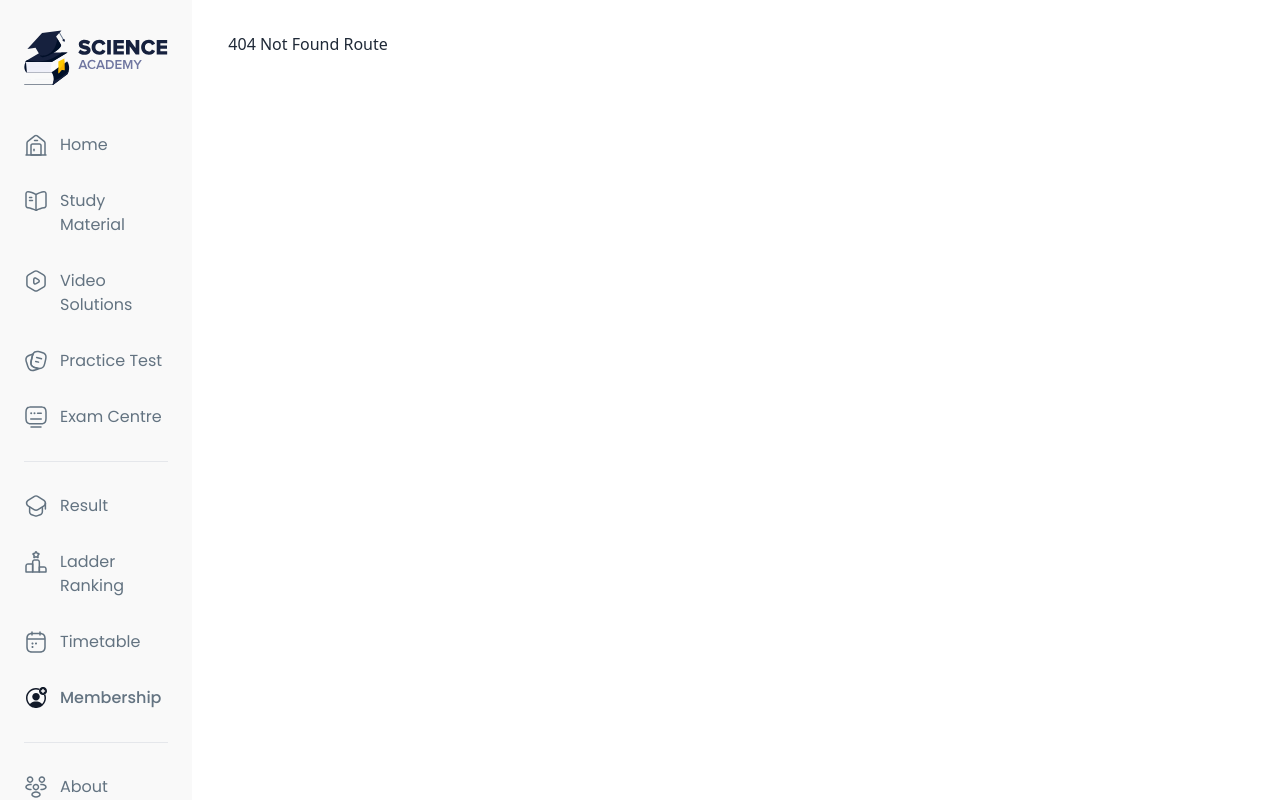
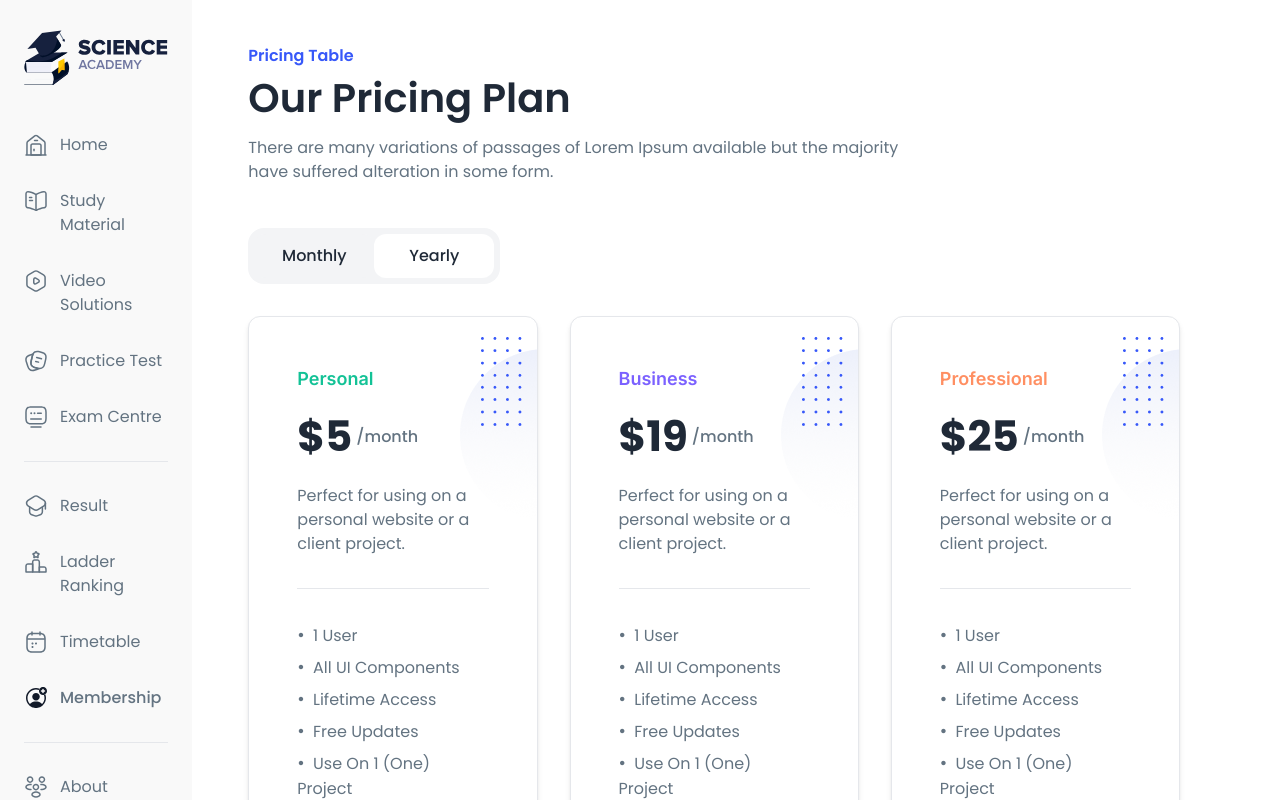
Before and after one commit to arifraj9911/sci-academy, a React (Vite) app: page /profile/membership in a window 1280 px wide. Before the commit this address had no page. Built offline with nearby package versions, Linux system fonts and the light colour scheme.

Commit message:
Added membership and pricing page

```diff
--- /dev/null
+++ b/src/Pages/Membership and Pricing/Membership.jsx
@@ -0,0 +1,26 @@
+import MembershipPricing from "../Shared/Membership Pricing/MembershipPricing";
+
+const Membership = () => {
+  return (
+    <div className="max-w-screen-desktop mx-auto px-5 font-poppins">
+      {/* top heading */}
+      <section className="py-3">
+        <h3 className="font-semibold text-primary-blue ">Pricing Table</h3>
+
+        <h1 className="text-[40px] font-semibold mb-2">Our Pricing Plan</h1>
+
+        <p className="max-w-[656px] text-[#637381]">
+          There are many variations of passages of Lorem Ipsum available but the
+          majority have suffered alteration in some form.
+        </p>
+      </section>
+
+      {/* pricing component */}
+      <section className="mt-8">
+        <MembershipPricing></MembershipPricing>
+      </section>
+    </div>
+  );
+};
+
+export default Membership;
--- /dev/null
+++ b/src/Pages/Shared/Membership Pricing/MembershipPricing.jsx
@@ -0,0 +1,165 @@
+import { useState } from "react";
+import shape from "./../../../assets/images/membership pricing/shape.png";
+
+const MembershipPricing = () => {
+  const [subscribeType, setSubscribeType] = useState("monthly");
+
+  return (
+    <div className="">
+      {/* Subscription Type Buttons */}
+      <section className="flex items-center mb-8">
+        <div className="flex items-center bg-[#F3F4F6] font-medium rounded-2xl p-1.5 h-[56px]">
+          <button
+            className={`h-full w-[120px] rounded-xl  ${
+              subscribeType === "monthly" ? "bg-[#F3F4F6]" : "bg-white"
+            }`}
+            onClick={() => setSubscribeType("monthly")}
+          >
+            Monthly
+          </button>
+          <button
+            className={`h-full w-[120px] rounded-xl  ${
+              subscribeType === "yearly" ? "bg-[#F3F4F6]" : "bg-white"
+            }`}
+            onClick={() => setSubscribeType("yearly")}
+          >
+            Yearly
+          </button>
+        </div>
+      </section>
+
+      {/* Pricing Cards */}
+      <div className="grid grid-cols-1 md:grid-cols-2 lg:grid-cols-3 gap-8 justify-center">
+        {/* Personal Plan */}
+        <div className="bg-white border border-gray-200 p-12 rounded-xl shadow-md relative">
+          <h2 className="text-[#13C296] font-semibold text-lg font-inter">
+            Personal
+          </h2>
+          {/* Shape Image */}
+          <img src={shape} alt="bg-shape" className="absolute right-0 top-5" />
+          {/* Monthly or Yearly Price */}
+          <h3 className="text-[42px] font-bold mt-3 mb-4 flex items-center">
+            ${subscribeType === "monthly" ? "5" : "59"}
+            <span className="text-base font-medium text-[#637381] ml-1">
+              /{subscribeType === "monthly" ? "month" : "year"}
+            </span>
+          </h3>
+          {/* Plan Description */}
+          <p className="text-[#637381] mb-8">
+            Perfect for using on a personal website or a client project.
+          </p>
+          <hr className="my-8" />
+          {/* Plan Details */}
+          <ul className="space-y-1 text-[#637381]">
+            <li>
+              <span className="mr-1 text-lg">•</span> 1 User
+            </li>
+            <li>
+              <span className="mr-1 text-lg">•</span> All UI Components
+            </li>
+            <li>
+              <span className="mr-1 text-lg">•</span> Lifetime Access
+            </li>
+            <li>
+              <span className="mr-1 text-lg">•</span> Free Updates
+            </li>
+            <li>
+              <span className="mr-1 text-lg">•</span> Use On 1 (One) Project
+            </li>
+            <li>
+              <span className="mr-1 text-lg">•</span> 3 Months Support
+            </li>
+          </ul>
+          {/* Button */}
+          <button className="mt-6 w-full h-[50px] text-[#3758F9] border border-[#DFE4EA] hover:bg-[#3758F9] hover:text-white rounded-lg transition-all duration-300 ease-in-out">
+            Choose Personal
+          </button>
+        </div>
+
+        {/* Business Plan */}
+        <div className="bg-white border border-gray-200 p-12 rounded-xl shadow-md relative">
+          <h2 className="text-[#7B61FF] font-semibold text-lg font-inter">
+            Business
+          </h2>
+          <img src={shape} alt="bg-shape" className="absolute right-0 top-5" />
+          <h3 className="text-[42px] font-bold mt-3 mb-4 flex items-center">
+            ${subscribeType === "monthly" ? "19" : "199"}
+            <span className="text-base font-medium text-[#637381] ml-1">
+              /{subscribeType === "monthly" ? "month" : "year"}
+            </span>
+          </h3>
+          <p className="text-[#637381] mb-8">
+            Perfect for using on a personal website or a client project.
+          </p>
+          <hr className="my-8" />
+          <ul className="space-y-1 text-[#637381]">
+            <li>
+              <span className="mr-1 text-lg">•</span> 1 User
+            </li>
+            <li>
+              <span className="mr-1 text-lg">•</span> All UI Components
+            </li>
+            <li>
+              <span className="mr-1 text-lg">•</span> Lifetime Access
+            </li>
+            <li>
+              <span className="mr-1 text-lg">•</span> Free Updates
+            </li>
+            <li>
+              <span className="mr-1 text-lg">•</span> Use On 1 (One) Project
+            </li>
+            <li>
+              <span className="mr-1 text-lg">•</span> 3 Months Support
+            </li>
+          </ul>
+          <button className="mt-6 w-full h-[50px] text-[#3758F9] border border-[#DFE4EA] hover:bg-[#3758F9] hover:text-white rounded-lg transition-all duration-300 ease-in-out">
+            Choose Business
+          </button>
+        </div>
+
+        {/* Professional Plan */}
+        <div className="bg-white border border-gray-200 p-12 rounded-xl shadow-md relative">
+          <h2 className="text-[#FF8F62] font-semibold text-lg font-inter">
+            Professional
+          </h2>
+          <img src={shape} alt="bg-shape" className="absolute right-0 top-5" />
+          <h3 className="text-[42px] font-bold mt-3 mb-4 flex items-center">
+            ${subscribeType === "monthly" ? "25" : "250"}
+            <span className="text-base font-medium text-[#637381] ml-1">
+              /{subscribeType === "monthly" ? "month" : "year"}
+            </span>
+          </h3>
+          <p className="text-[#637381] mb-8">
+            Perfect for using on a personal website or a client project.
+          </p>
+          <hr className="my-8" />
+          <ul className="space-y-1 text-[#637381]">
+            <li>
+              <span className="mr-1 text-lg">•</span> 1 User
+            </li>
+            <li>
+              <span className="mr-1 text-lg">•</span> All UI Components
+            </li>
+            <li>
+              <span className="mr-1 text-lg">•</span> Lifetime Access
+            </li>
+            <li>
+              <span className="mr-1 text-lg">•</span> Free Updates
+            </li>
+            <li>
+              <span className="mr-1 text-lg">•</span> Use On 1 (One) Project
+            </li>
+            <li>
+              <span className="mr-1 text-lg">•</span> 3 Months Support
+            </li>
+          </ul>
+          <button className="mt-6 w-full h-[50px] text-[#3758F9] border border-[#DFE4EA] hover:bg-[#3758F9] hover:text-white rounded-lg transition-all duration-300 ease-in-out">
+            Choose Professional
+          </button>
+        </div>
+      </div>
+    </div>
+  );
+};
+
+export default MembershipPricing;
--- a/src/Routes/Routes.jsx
+++ b/src/Routes/Routes.jsx
@@ -9,6 +9,7 @@ import SelectMaterial from "../Pages/PracticeTest/SelectMaterial/SelectMaterial"
 import ContentSummery from "../Pages/PracticeTest/ContentSummery/ContentSummery";
 import Home from "../pages/Home";
 import Signin from "../Pages/Signin/Signin";
+import Membership from "../Pages/Membership and Pricing/Membership";
 
 export const router = createBrowserRouter([
   {
@@ -48,6 +49,10 @@ export const router = createBrowserRouter([
         element: <div>Exam Centre</div>,
       },
       {
+        path: "/profile/membership",
+        element: <Membership></Membership>
+      },
+      {
         path: "/profile/about",
         element: <About />,
       },
```
Also changed, not shown: src/assets/images/membership pricing/shape.png (added).
